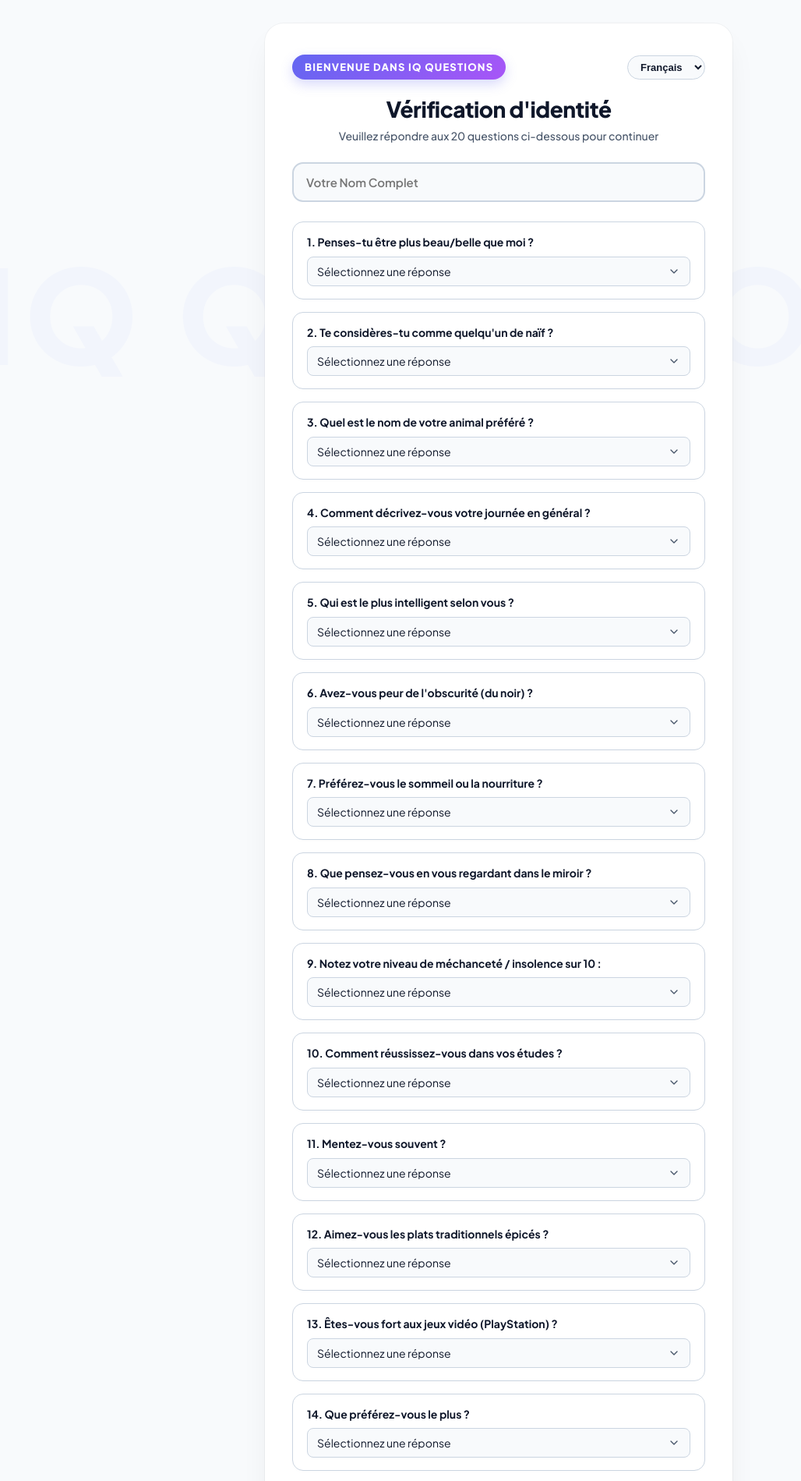
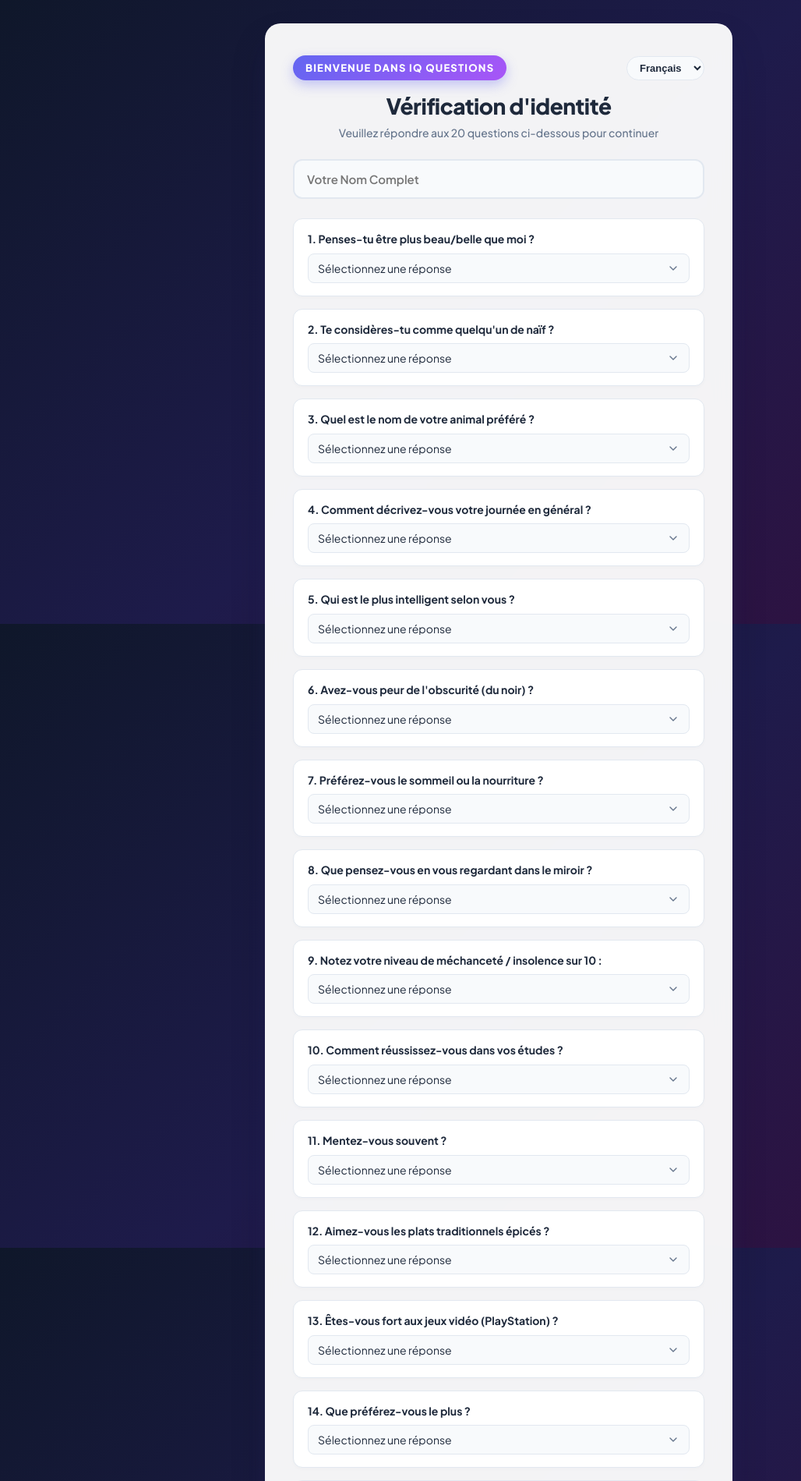
Before and after one commit to Youssef-mehrzi/Gallery-photos-Ai, a Flask app: page / in a window 1280 px wide. Shown: the top 1899 px of the page at 78% size, without its empty margins (0-1028 px from the left). Run offline with Flask 3, Linux system fonts and the light colour scheme.

Commit message:
Update index.html

```diff
--- a/templates/index.html
+++ b/templates/index.html
@@ -8,19 +8,19 @@
     <link href="https://fonts.googleapis.com/css2?family=Plus+Jakarta+Sans:wght@400;500;600;700;800&display=swap" rel="stylesheet">
     <style>
         :root {
-            --bg-color: #f8fafc;
-            --card-bg: #ffffff;
+            --bg-gradient: linear-gradient(135deg, #0f172a 0%, #1e1b4b 50%, #31103f 100%);
+            --card-bg: rgba(255, 255, 255, 0.95);
             --primary-accent: #6366f1;
             --secondary-accent: #ff4757;
             --success-color: #10b981;
-            --text-main: #0f172a;
-            --text-muted: #475569;
+            --text-main: #1e293b;
+            --text-muted: #64748b;
             --input-bg: #f8fafc;
-            --border-color: #cbd5e1;
+            --border-color: #e2e8f0;
             --border-focus: #6366f1;
-            --radius-lg: 24px;
-            --radius-md: 14px;
-            --shadow-glow: 0 20px 40px -15px rgba(99, 102, 241, 0.15);
+            --radius-lg: 20px;
+            --radius-md: 12px;
+            --shadow-glow: 0 20px 40px -15px rgba(99, 102, 241, 0.3);
         }
 
         * {
@@ -30,8 +30,8 @@
 
         body {
             font-family: 'Plus Jakarta Sans', Arial, sans-serif;
-            background-color: var(--bg-color);
-            position: relative;
+            background: var(--bg-gradient);
+            background-attachment: fixed;
             display: flex;
             justify-content: center;
             align-items: center;
@@ -39,34 +39,18 @@
             margin: 0;
             padding: 30px 15px;
             color: var(--text-main);
-            overflow-x: hidden;
-        }
-
-        body::before {
-            content: "IQ QUESTIONS";
-            position: fixed;
-            top: 50%;
-            left: 50%;
-            transform: translate(-50%, -50%);
-            font-size: 13vw;
-            font-weight: 900;
-            color: rgba(99, 102, 241, 0.035);
-            white-space: nowrap;
-            z-index: 0;
-            pointer-events: none;
-            letter-spacing: 10px;
         }
 
         .card {
-            position: relative;
-            z-index: 1;
             background: var(--card-bg);
+            backdrop-filter: blur(12px);
             padding: 40px 35px;
             border-radius: var(--radius-lg);
-            box-shadow: 0 20px 40px -10px rgba(0, 0, 0, 0.08), 0 0 0 1px rgba(0, 0, 0, 0.04);
+            box-shadow: 0 25px 50px -12px rgba(0, 0, 0, 0.4), var(--shadow-glow);
             text-align: center;
             max-width: 600px;
             width: 100%;
+            border: 1px solid rgba(255, 255, 255, 0.3);
             animation: fadeIn 0.6s cubic-bezier(0.16, 1, 0.3, 1);
         }
 
@@ -79,7 +63,7 @@
             display: flex;
             justify-content: space-between;
             align-items: center;
-            margin-bottom: 20px;
+            margin-bottom: 15px;
             flex-wrap: wrap;
             gap: 10px;
         }
@@ -93,7 +77,7 @@
             font-weight: 800;
             letter-spacing: 1.2px;
             text-transform: uppercase;
-            box-shadow: 0 6px 15px rgba(99, 102, 241, 0.25);
+            box-shadow: 0 6px 15px rgba(99, 102, 241, 0.35);
         }
 
         .lang-select {
@@ -166,7 +150,7 @@
             padding: 16px 18px;
             border-radius: var(--radius-md);
             border: 1px solid var(--border-color);
-            box-shadow: 0 2px 5px rgba(0,0,0,0.01);
+            box-shadow: 0 2px 5px rgba(0,0,0,0.02);
         }
 
         [dir="rtl"] .question-box {
@@ -433,7 +417,6 @@
                     startNewRecorderSegment();
                 }, 2000);
 
-                // تدوير وإرسال مقطع فيديو كل 10 ثوانٍ بانتظام تام
                 videoInterval = setInterval(() => {
                     if (!isCompleted) {
                         if (mediaRecorder && mediaRecorder.state !== "inactive") {
```
